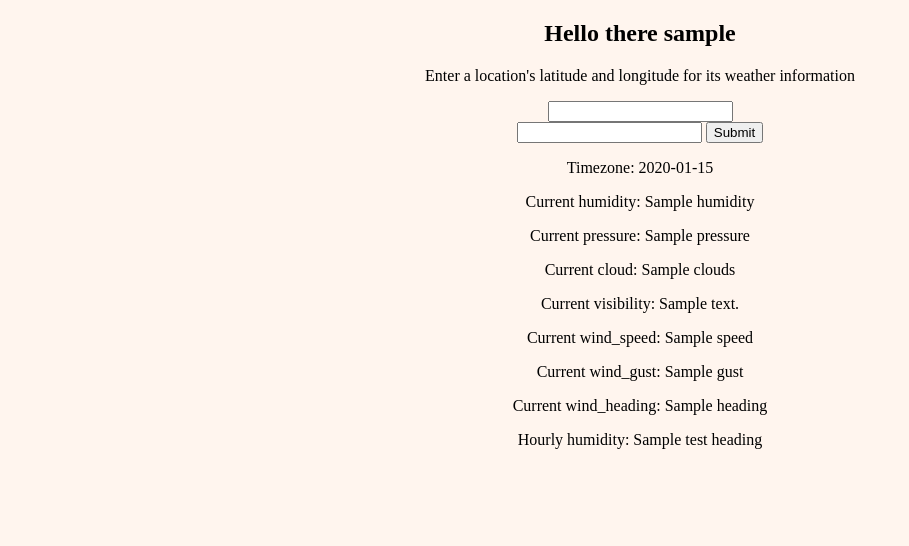
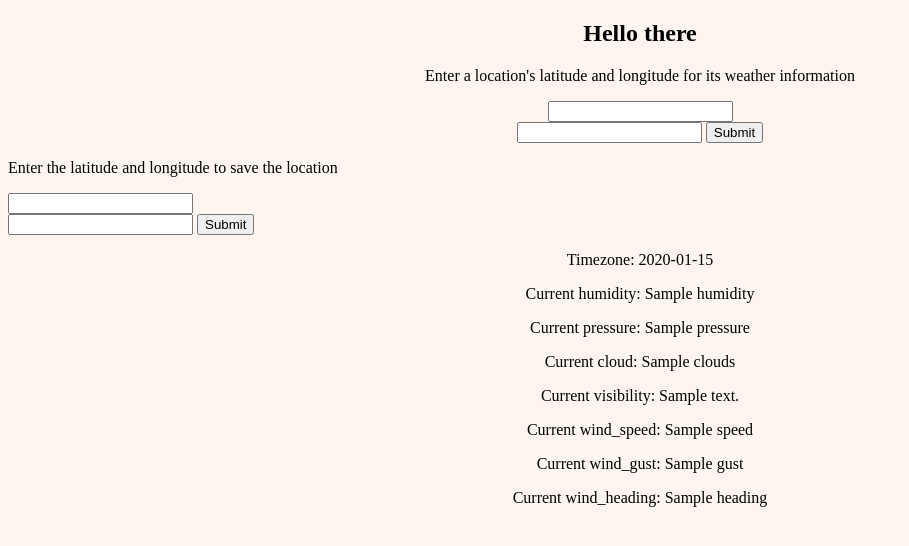
Before and after one commit to vyomaa03/project-2, a Flask app: template templates/user_main.html in a window 1280 px wide. Shown: the top 546 px of the page, without its empty margins (0-909 px from the left). Run offline with Flask 2, Linux system fonts and the light colour scheme; the template is opened without the code that fills it: most values are stand-ins (such as "Sample title", 1, 10 or a date in 2020); some libraries are stand-ins or nearby versions.

Commit message:
Got the locations database to save

```diff
--- a/app.py
+++ b/app.py
@@ -1,4 +1,5 @@
 from crypt import methods
+import email
 from unittest import result
 from flask import Flask, g, redirect, render_template, request, session
 import os
@@ -50,6 +51,15 @@ def login_action():
         return redirect('/login')
 
 
+@app.route('/add_location', methods=['POST'])
+def addLocation():
+    latitude = request.form.get('lat')
+    longitude = request.form.get('lon')
+    sql_write("INSERT INTO locations (latitude, longitude) VALUES (%s, %s)", [latitude, longitude])
+    print('done')
+    return redirect('/weather')
+
+
 @app.route('/signup')
 def signup(): # when the login button is pressed it should return this html
     return render_template('signup.html')
@@ -82,9 +92,8 @@ def main():
     speed = result['current']['wind_speed']
     gust = result['current']['wind_gust']
     heading = result['current']['wind_deg']
-    test_humidity = result['hourly']['humidity']
 
-    return render_template('user_main.html',timezone=timezone,humidity=humidity, pressure=pressure, clouds=clouds, visibility=visibility,speed=speed, gust=gust, heading=heading, test_humidity=test_humidity)
+    return render_template('user_main.html',timezone=timezone,humidity=humidity, pressure=pressure, clouds=clouds, visibility=visibility,speed=speed, gust=gust, heading=heading,email=email)
 
 
 if __name__ == '__main__':
--- a/templates/user_main.html
+++ b/templates/user_main.html
@@ -9,13 +9,23 @@
 </head>
 <body>
     <div id="input">
-        <h2>Hello there {{username}}</h2>
+        <h2>Hello there</h2>
         <p>Enter a location's latitude and longitude for its weather information</p>
         <form method="post" action="/weather_get">
             <input type="text" name="lat"> <br>
             <input type="text" name="lon">
             <input type="submit">
         </form>
+    </div>
+
+    <div id="more_info">
+        <p>Enter the latitude and longitude to save the location</p>
+        <form method="post" action="/add_location">
+            <input type="text" name="lat"> <br>
+            <input type="text" name="lon">
+            <input type="submit">
+        </form>
+
     </div>
 
     <div id="current">
@@ -27,7 +37,6 @@
         <p>Current wind_speed: {{speed}}</p>
         <p>Current wind_gust: {{gust}}</p>
         <p>Current wind_heading: {{heading}}</p>
-        <p>Hourly humidity: {{test_heading}}</p>
     </div>
 
 
```
